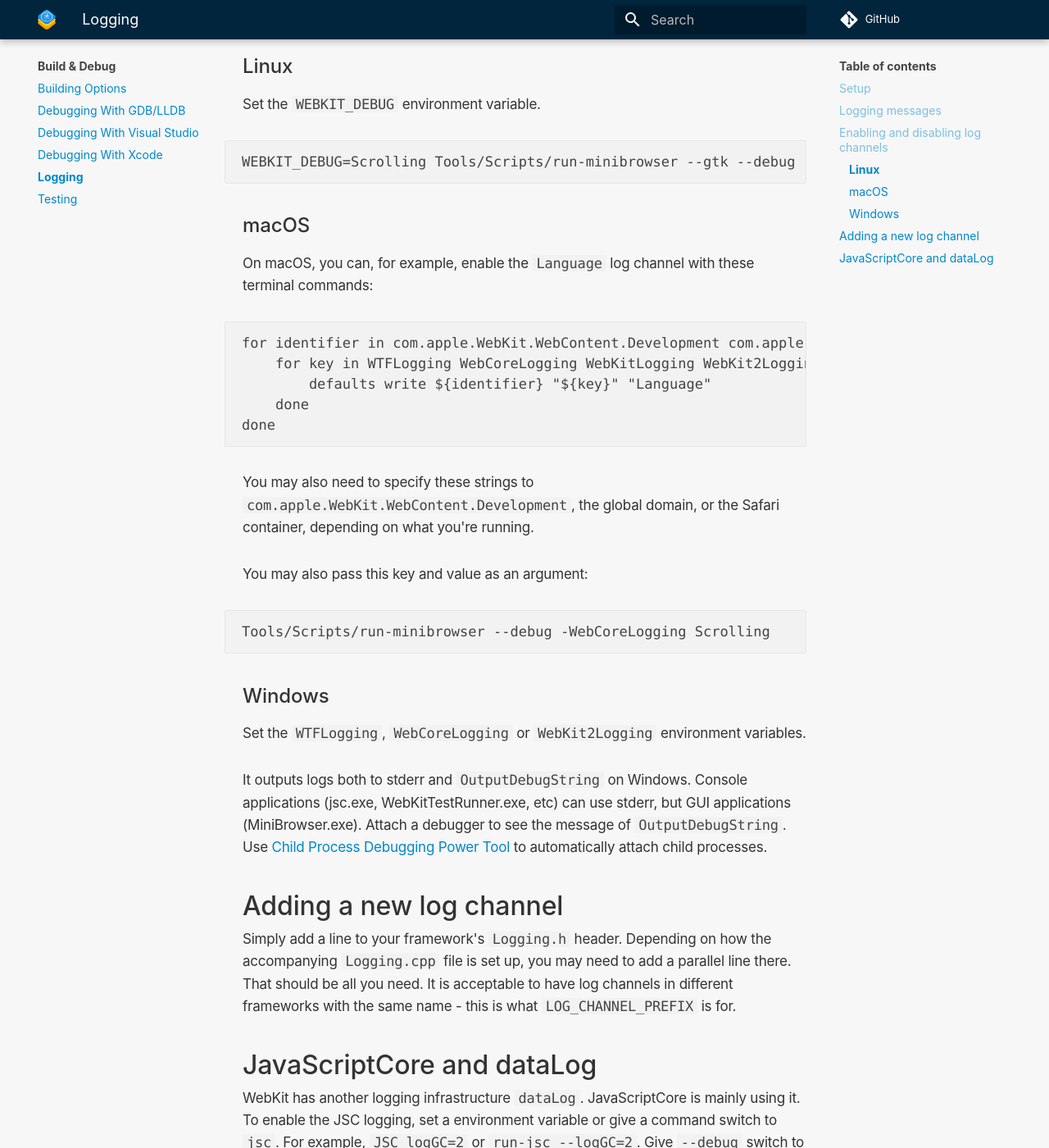
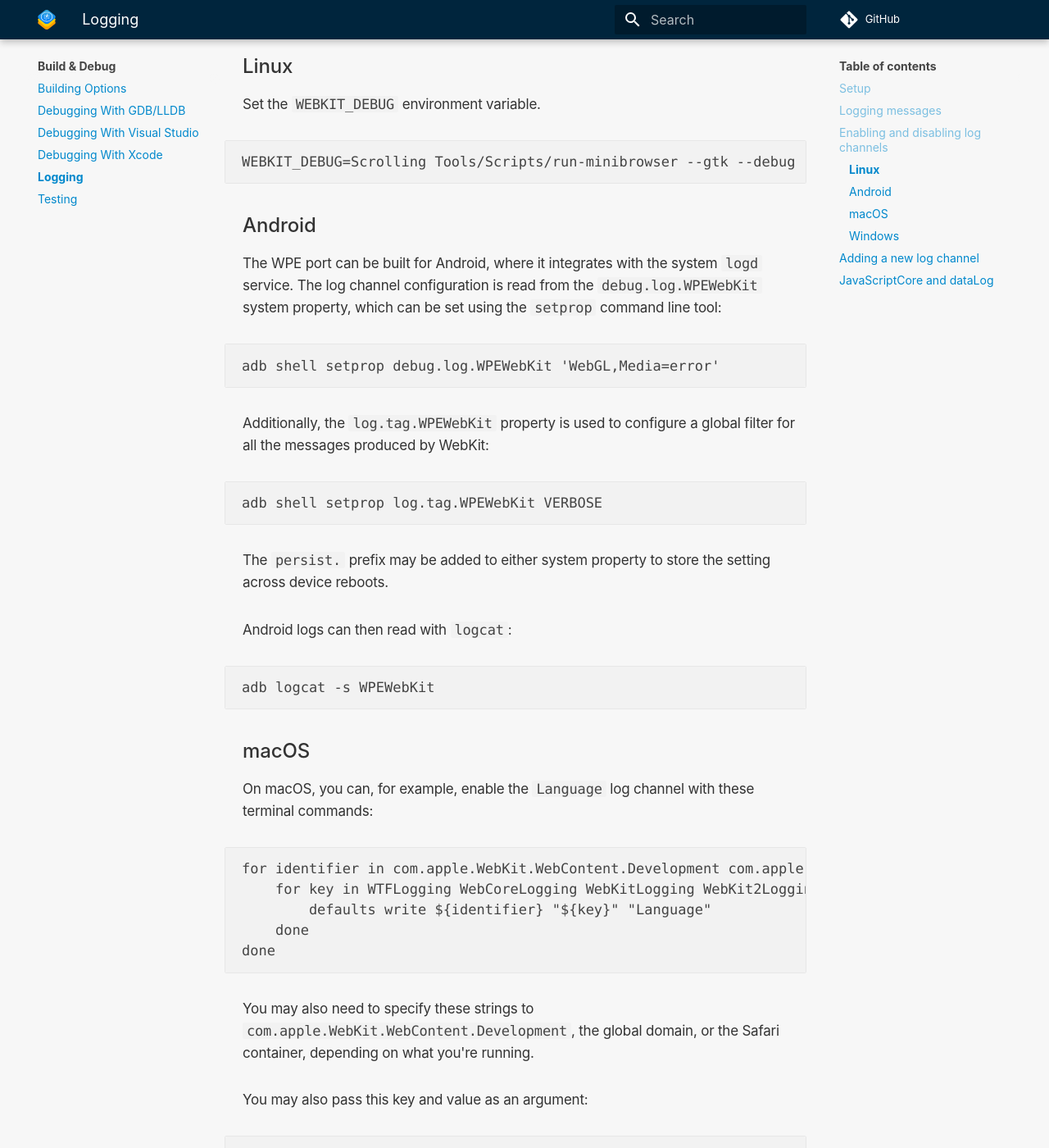
Before and after one commit to WebKit/Documentation, an MkDocs documentation site: the page built from docs/Build & Debug/Logging.md, in a window 1280 px wide and 1400 px high, scrolled down 2712 px. Shown: the whole window at 82% size. Built offline with MkDocs 1.6.1 and Material for MkDocs 9.7.7, drawn with Linux system fonts in a browser that asks for light colours; comment, search, counter and statistics services are not loaded.

Commit message:
Logging: Add a section about setting up on Android
Document that the WPE port logs to the logd service on Android, and is
configured using system properties, after the two following patches:

- https://github.com/WebKit/WebKit/pull/47339
- https://github.com/WebKit/WebKit/pull/47352

````diff
--- a/docs/Build & Debug/Logging.md
+++ b/docs/Build & Debug/Logging.md
@@ -81,6 +81,34 @@ Set the `WEBKIT_DEBUG` environment variable.
 WEBKIT_DEBUG=Scrolling Tools/Scripts/run-minibrowser --gtk --debug
 ```
 
+### Android
+
+The WPE port can be built for Android, where it integrates with the system
+`logd` service. The log channel configuration is read from the
+`debug.log.WPEWebKit` system property, which can be set using the `setprop`
+command line tool:
+
+```sh
+adb shell setprop debug.log.WPEWebKit 'WebGL,Media=error'
+```
+
+Additionally, the `log.tag.WPEWebKit` property is used to configure a global
+filter for all the messages produced by WebKit:
+
+```sh
+adb shell setprop log.tag.WPEWebKit VERBOSE
+```
+
+The `persist.` prefix may be added to either system property to store the
+setting across device reboots.
+
+Android logs can then read with `logcat`:
+
+```sh
+adb logcat -s WPEWebKit
+```
+
+
 ### macOS
 
 On macOS, you can, for example, enable the `Language` log channel with these terminal commands:
````
